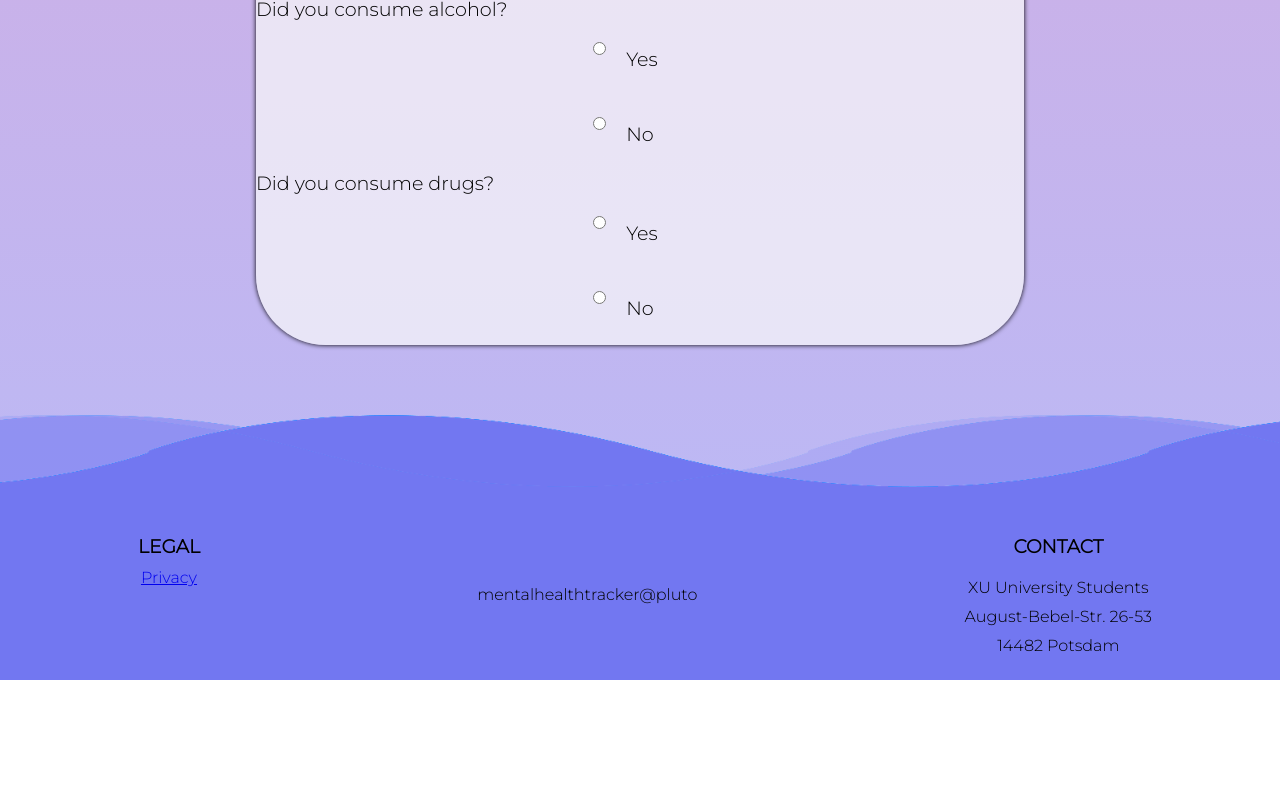
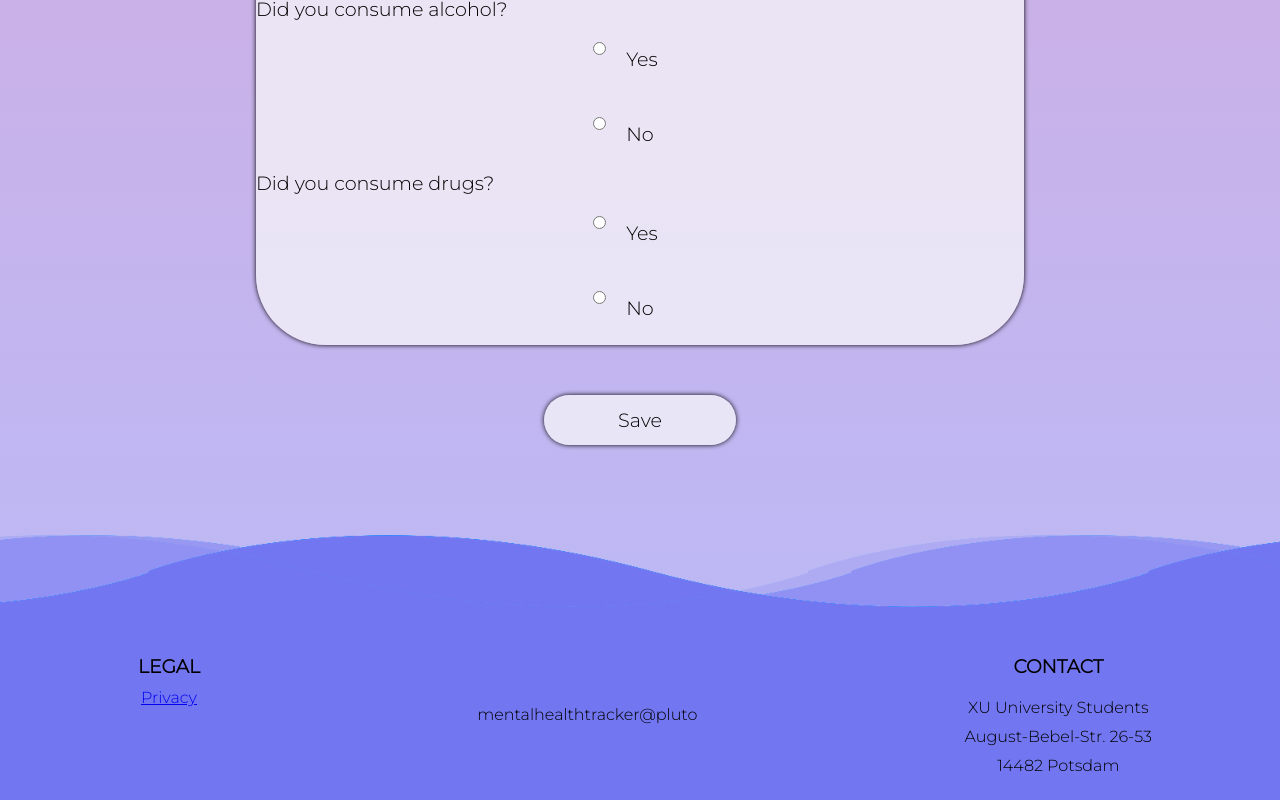
Before and after one commit to aanckr/co2-final-project, a React (Create React App) app: page /Track/1 in a window 1280 px wide. Shown: the part 1790-2590 px from the top of the page. Before the commit the page ends 2470 px from the top, so only its background shows below. Built offline with nearby package versions, Linux system fonts and the light colour scheme.

Commit message:
Added save button

```diff
--- a/src/Track.js
+++ b/src/Track.js
@@ -22,6 +22,7 @@ function Track(){
             <MentalHealth/>
             <StudyAndWorkload/>
             <Lifestyle/>
+            <button className='save-button'>Save</button>
             <Footer/>
 
         </div>
```
